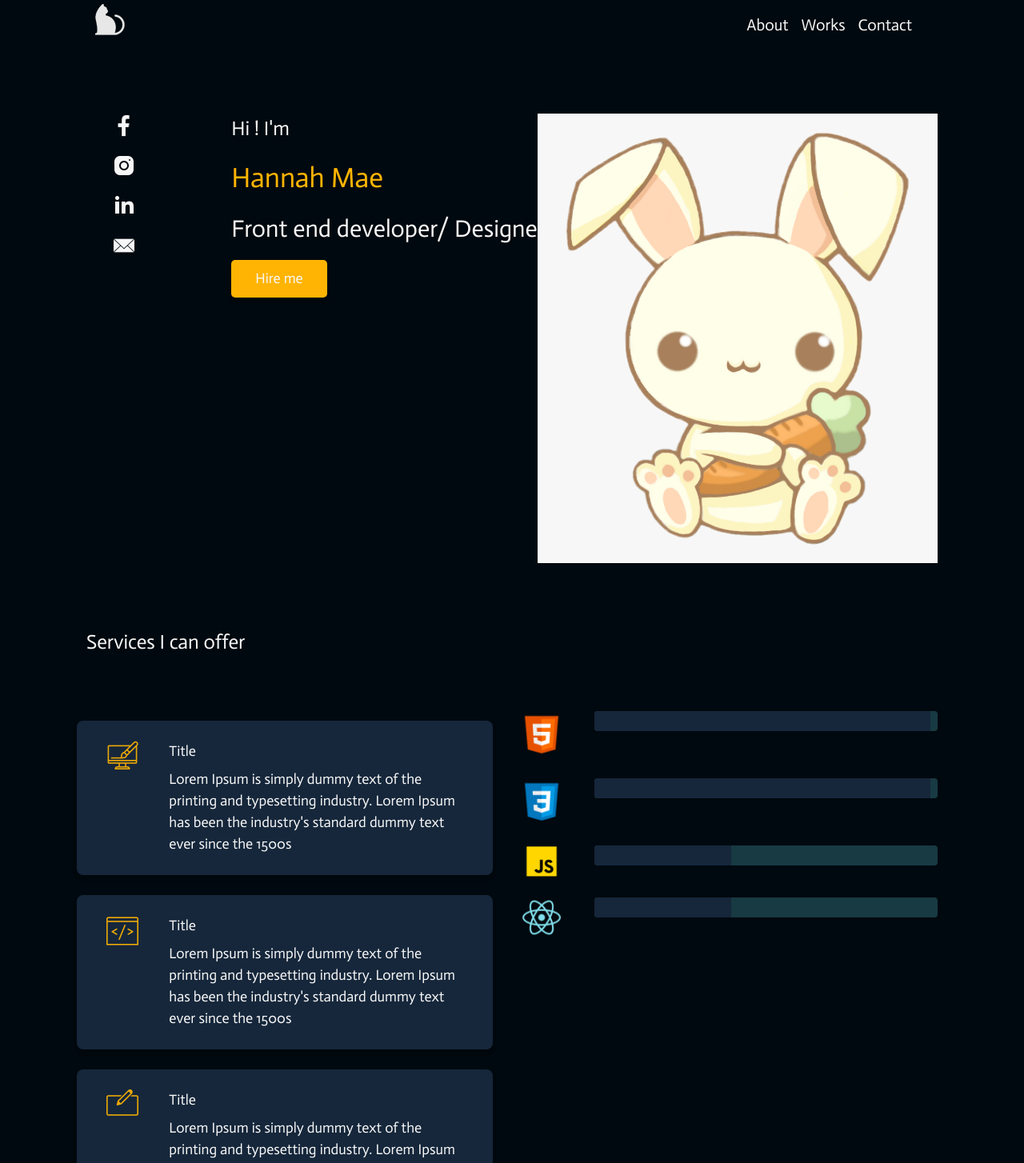
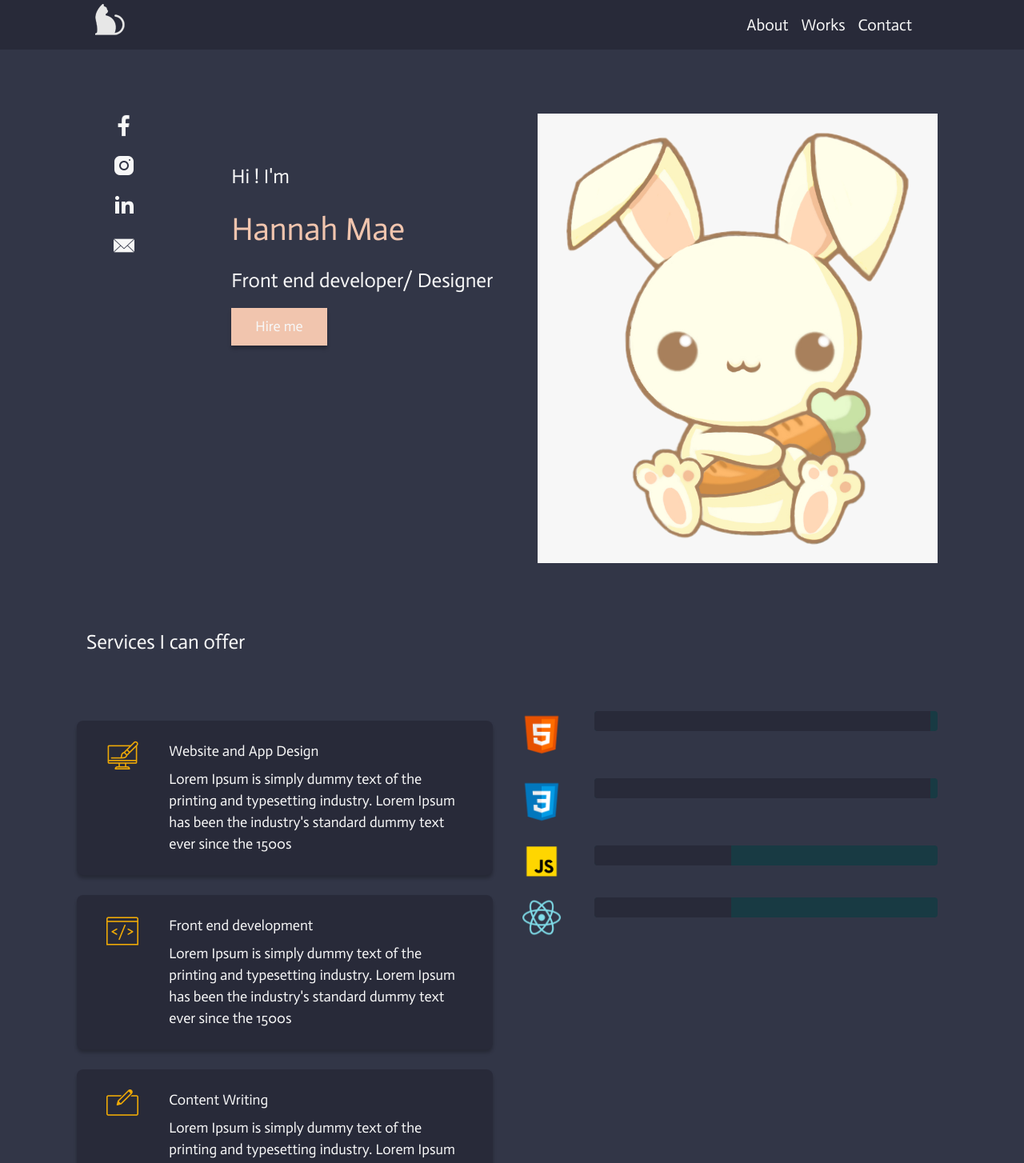
Before and after one commit to hannahlalunio/hannahlalunio.github.io, a React (Create React App) app: page / in a window 1280 px wide. Shown: the top 1454 px of the page at 80% size. Built offline with nearby package versions, Linux system fonts and the light colour scheme.

Commit message:
changed color

```diff
--- a/src/assets/css/style.css
+++ b/src/assets/css/style.css
@@ -1,7 +1,7 @@
 body,html{
     width: 100%;
     height: 100%;
-    background: #00090F!important;
+    background: #323647!important;
 }
 *{
     font-family: "Actor";
@@ -20,18 +20,17 @@ body,html{
     font-size: 25px;
     color: #f7f7f7;
 }
-.yellow-btn{
-    background: #FFB403;
+.peach-btn{
+    background: #F1C5AE;
     color: #f7f7f7;
     border: none;
     padding: 10px 30px 10px;
     box-shadow: 0px 4px 4px rgba(0, 0, 0, 0.25);
-    border-radius: 5px;
     font-size: 18px;
 }
 /* HEADER */
 .header{
-    background: #00090F;
+    background: #282A39;
 }
 .navbar-light .navbar-nav .nav-link{
     color: #f7f7f7!important;
@@ -54,17 +53,20 @@ body,html{
 .socialmedia li img{
     width: 30px;
 }
+.intro{
+    padding-top: 60px;
+}
 .intro1{
     color: #f7f7f7;
     font-size: 25px
 }
 .intro2{
-    color: #FFB403;
-    font-size: 35px;
+    color: #F1C5AE;
+    font-size: 40px;
 }
 .intro3{
     color: #f7f7f7;
-    font-size: 30px;
+    font-size: 25px;
 }
 .banner-img img{
     width: 500px;
@@ -74,7 +76,7 @@ body,html{
 /* SERVICES */
 .card-style{
     color: #f7f7f7;
-    background: #16273B;
+    background: #282A39;
     box-shadow: 0px 4px 4px rgba(0, 0, 0, 0.25);
     padding: 25px;
     width: 100%;
@@ -98,7 +100,7 @@ body,html{
     height: 25px!important;
 }
 .progress-bar{
-    background-color: #16273B!important;
+    background-color: #282A39!important;
 }
 
 /* ME */
@@ -113,7 +115,7 @@ body,html{
 /* CONTACT FORM */
 .contact-card{
     display: flex;
-    background: #16273B;
+    background: #282A39;
     box-shadow: 0px 4px 4px rgba(0, 0, 0, 0.25);
     border-radius: 2px;
     width: 50%;
@@ -131,6 +133,10 @@ body,html{
 }
 
 /* copyright */
+.copyright-div{
+    background: #282A39;
+    padding-top: 20px;
+}
 .copyright{
     color: #f7f7f7;
     font-size: 17px;
--- a/src/personal.js
+++ b/src/personal.js
@@ -68,7 +68,7 @@ export default function PersonalWebsite() {
                     <p className="intro1">Hi ! I'm</p>
                     <p className="intro2">Hannah Mae</p>
                     <p className="intro3">Front end developer/ Designer</p>
-                    <button type="button" className="yellow-btn">
+                    <button type="button" className="peach-btn">
                         Hire me
                     </button>
                 </Col>
@@ -89,7 +89,7 @@ export default function PersonalWebsite() {
                         </Col>
                         <Col lg="10" md="10" sm="12">
                             <div className="card-title">
-                                Title
+                                Website and App Design
                             </div>
                             <div className="card-content">
                                 Lorem Ipsum is simply dummy text of the printing and typesetting industry. Lorem Ipsum has been the industry's standard dummy text ever since the 1500s
@@ -102,7 +102,7 @@ export default function PersonalWebsite() {
                         </Col>
                         <Col lg="10" md="10" sm="12">
                             <div className="card-title">
-                                Title
+                                Front end development
                             </div>
                             <div className="card-content">
                                 Lorem Ipsum is simply dummy text of the printing and typesetting industry. Lorem Ipsum has been the industry's standard dummy text ever since the 1500s
@@ -115,7 +115,7 @@ export default function PersonalWebsite() {
                         </Col>
                         <Col lg="10" md="10" sm="12">
                             <div className="card-title">
-                                Title
+                                Content Writing
                             </div>
                             <div className="card-content">
                                 Lorem Ipsum is simply dummy text of the printing and typesetting industry. Lorem Ipsum has been the industry's standard dummy text ever since the 1500s
@@ -173,11 +173,18 @@ export default function PersonalWebsite() {
                     <p className='me-par section-margin'>
                         Lorem Ipsum is simply dummy text of the printing and typesetting industry. Lorem Ipsum has been the industry's standard dummy text ever since the 1500s, when an unknown printer took a galley of type and scrambled it to make a type specimen book. It has survived not only five centuries, but also the leap into electronic typesetting, remaining essentially unchanged. It was popularised in the 1960s with the release of Letraset sheets containing Lorem Ipsum passages, and more recently with desktop publishing software like Aldus PageMaker including versions of Lorem Ipsum.
                     </p>
-                    <button type="button" className="yellow-btn">
+                    <button type="button" className="peach-btn">
                         See my resume
                     </button>
                 </Col>
             </Row>
+
+            {/* How I started */}
+            <div className="margin padding-lr section-margin">
+                <div className="section-title">
+                    How I started
+                </div>
+            </div>
 
             {/* WORKS */}
             <div className="margin padding-lr section-margin">
@@ -234,13 +241,13 @@ export default function PersonalWebsite() {
                         <Form.Group className="mb-3" controlId="exampleForm.ControlTextarea1">
                             <Form.Control as="textarea" rows={3} placeholder="Message" className="form-class" />
                         </Form.Group>
-                        <button type="button" className="yellow-btn">Send</button>
+                        <button type="button" className="peach-btn">Send</button>
                     </Form>
                 </Col>
             </Row>
 
             {/* COPYRIGHT */}
-            <Row className="margin padding-lr">
+            <Row className="margin padding-lr copyright-div">
                 <Col>
                     <p className="copyright">Copyright - all rights reserved 2022</p>
                 </Col>
```
